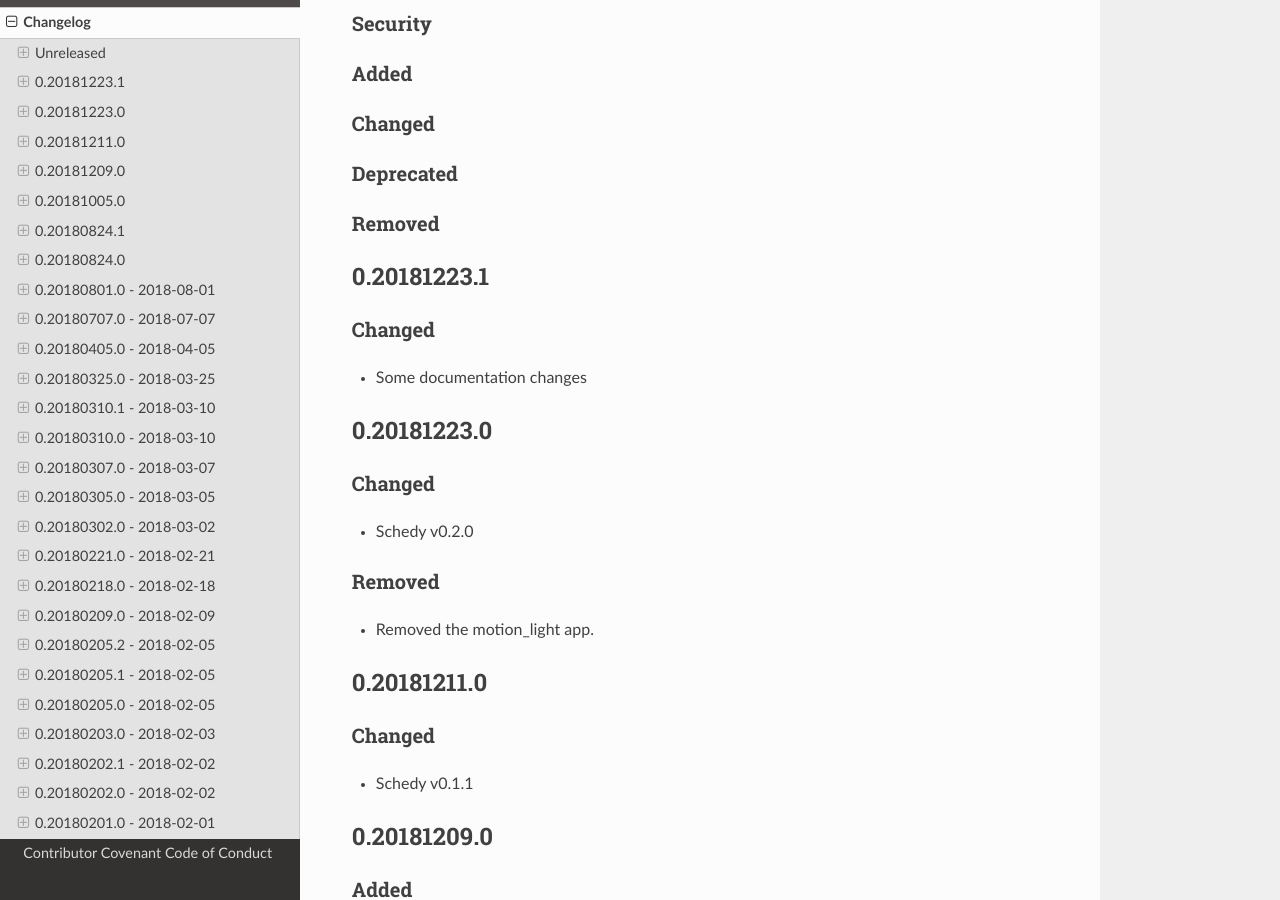
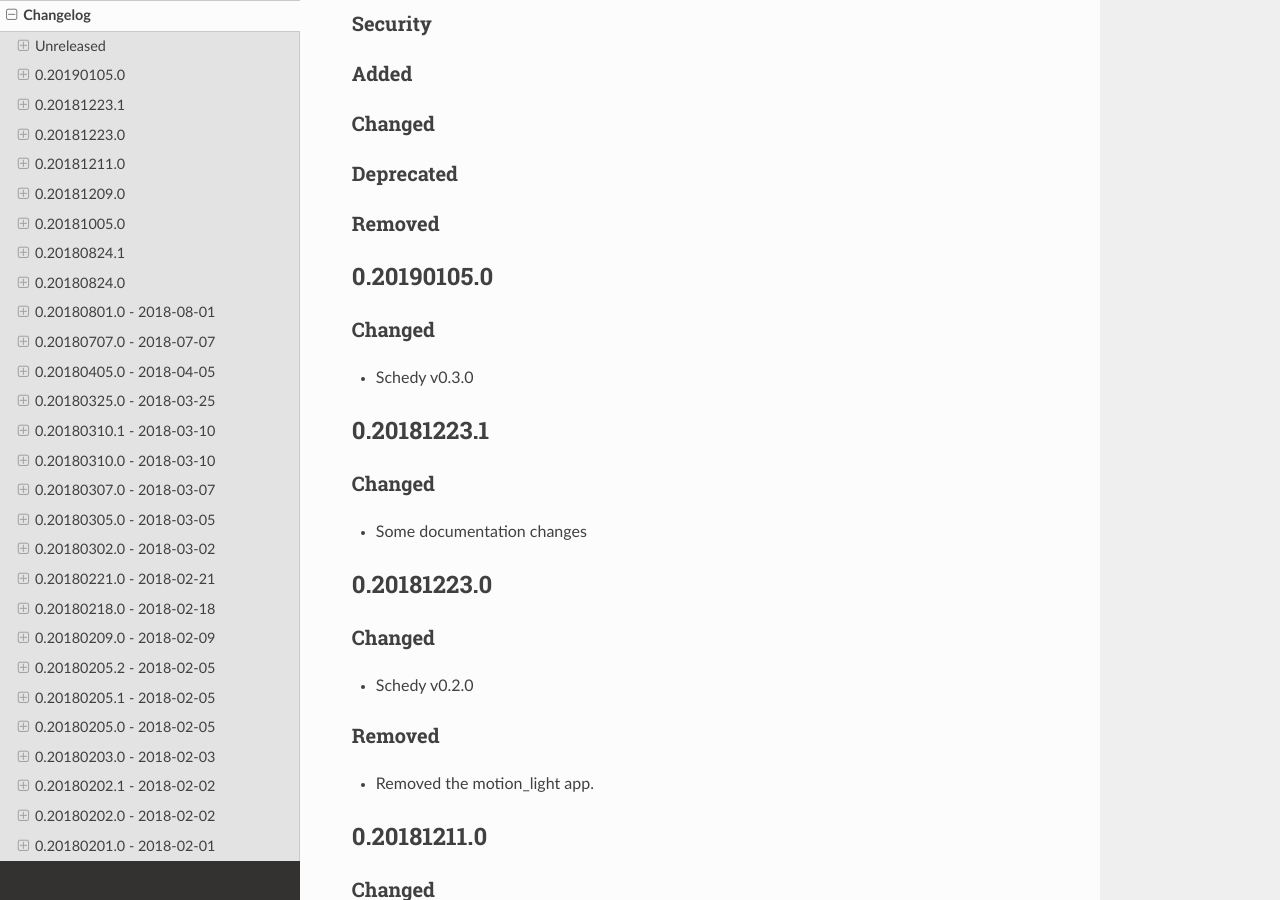
Before and after one commit to bob1de/hass-apps, a Sphinx documentation site: the page built from docs/CHANGELOG.md, in a window 1280 px wide and 900 px high, scrolled down 356 px. Built offline with Sphinx 7.4.7 and the Read the Docs theme 2.0.0, drawn with Linux system fonts in a browser that asks for light colours.

Commit message:
Release v0.20190105.0

```diff
--- a/docs/CHANGELOG.md
+++ b/docs/CHANGELOG.md
@@ -18,6 +18,12 @@ The format is based on [Keep a Changelog](http://keepachangelog.com/en/1.0.0/).
 ### Deprecated
 
 ### Removed
+
+
+## 0.20190105.0
+
+### Changed
+* Schedy v0.3.0
 
 
 ## 0.20181223.1
--- a/hass_apps/__init__.py
+++ b/hass_apps/__init__.py
@@ -3,4 +3,4 @@ The hass_apps package contains some useful apps for Home Assistant /
 AppDaemon.
 """
 
-__version__ = "0.20181223.1"
+__version__ = "0.20190105.0"
```
